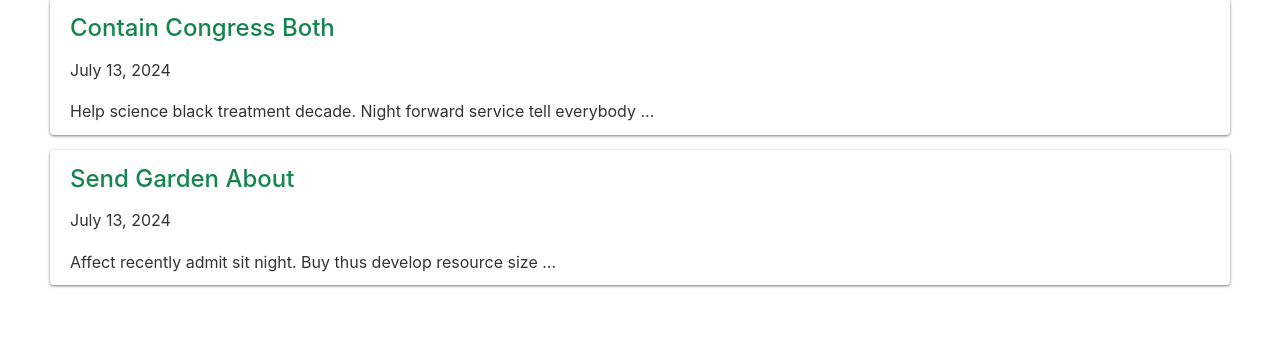
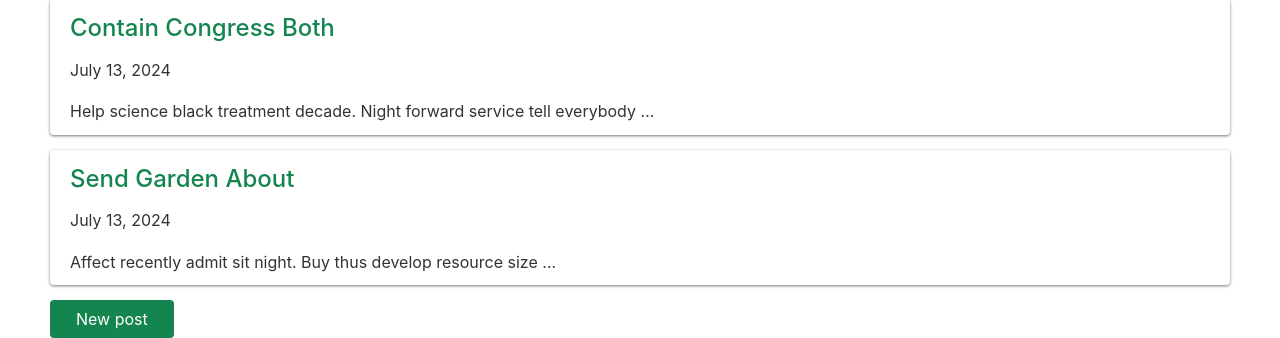
Before and after one commit to ehmatthes/django-first-principles, a Django app: page /blogs/7/ in a window 1280 px wide. Shown: the part 1054-1392 px from the top of the page. Before the commit the page ends 1342 px from the top, so only its background shows below. Run offline with Django 5.2, Linux system fonts and the light colour scheme; data comes from the database, SQL or seed files in the repository; both versions use the stored data as it was after the commit.

Commit message:
New post page works.

```diff
--- a/blogs/templates/blogs/blog.html
+++ b/blogs/templates/blogs/blog.html
@@ -20,4 +20,7 @@
     <h3>No posts have been written yet.</h3>
   {% endfor %}
 
+  <a class="button primary"
+    href="{% url 'blogs:new_post' blog.id %}">New post</a>
+
 {% endblock content %}
--- a/blogs/urls.py
+++ b/blogs/urls.py
@@ -8,5 +8,6 @@ urlpatterns = [
     path("blogs/<int:blog_id>/", views.blog, name="blog"),
     path("posts/<int:post_id>/", views.post, name="post"),
     path("new_blog/", views.new_blog, name="new_blog"),
+    path("new_post/<int:blog_id>/", views.new_post, name="new_post"),
     path("", views.index, name="index"),
 ]
--- a/blogs/views.py
+++ b/blogs/views.py
@@ -2,7 +2,7 @@ from django.shortcuts import render, redirect
 from django.contrib.auth.decorators import login_required
 
 from .models import Blog, BlogPost
-from .forms import BlogForm
+from .forms import BlogForm, BlogPostForm
 
 
 def index(request):
@@ -47,3 +47,20 @@ def new_blog(request):
 
     context = {"form": form}
     return render(request, "blogs/new_blog.html", context)
+
+@login_required
+def new_post(request, blog_id):
+    blog = Blog.objects.get(id=blog_id)
+
+    if request.method != "POST":
+        form = BlogPostForm()
+    else:
+        form = BlogPostForm(data=request.POST)
+        if form.is_valid():
+            new_post = form.save(commit=False)
+            new_post.blog = blog
+            new_post.save()
+            return redirect("blogs:blog", blog_id)
+
+    context = {"form": form, "blog": blog}
+    return render(request, "blogs/new_post.html", context)
```
Also changed, not shown: blogs/forms.py (+6 -1 lines), blogs/templates/blogs/new_post.html (added, +14 -0 lines), db.sqlite3.
